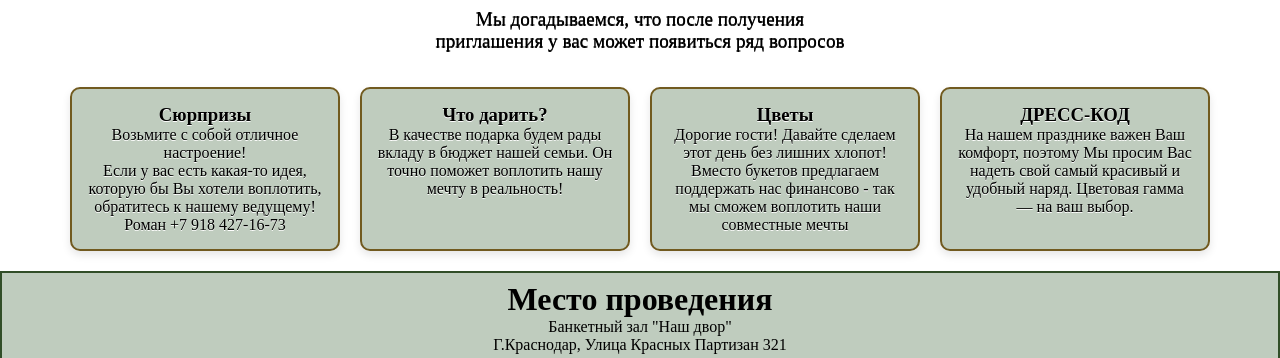
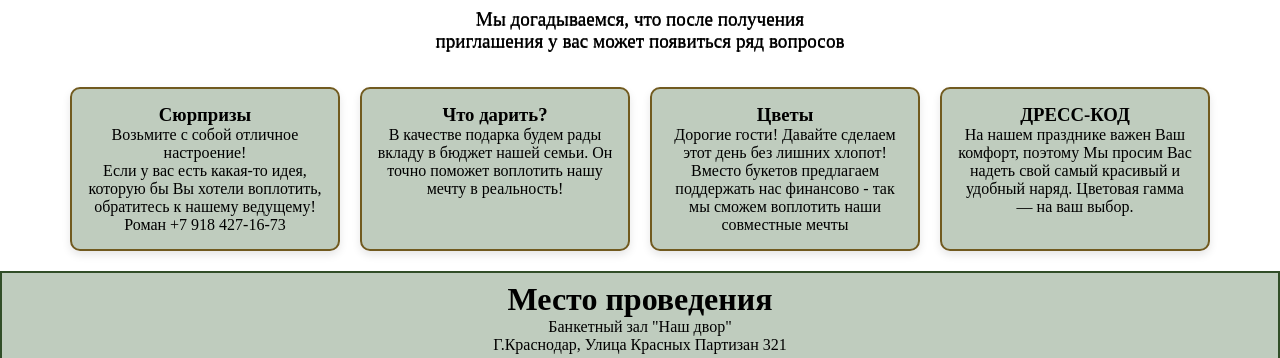
Before and after one commit to rokman87/invitation_site, a FastAPI app: page / in a window 1280 px wide. Shown: the part 3786-4144 px from the top of the page. Run offline with FastAPI, Linux system fonts and the light colour scheme.

Commit message:
text flowers

```diff
--- a/static/css/style.css
+++ b/static/css/style.css
@@ -251,7 +251,7 @@
     width: calc(25% - 20px);
     box-shadow: 0 4px 8px var(--shadow-color);
     box-sizing: border-box;
-    text-shadow: 0px 1px var(--text-light);
+    /*text-shadow: 0px 1px var(--text-light);*/
 }
 
 .place-section {
```
